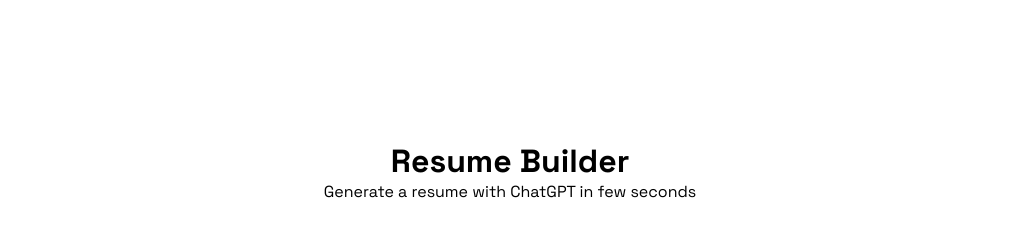
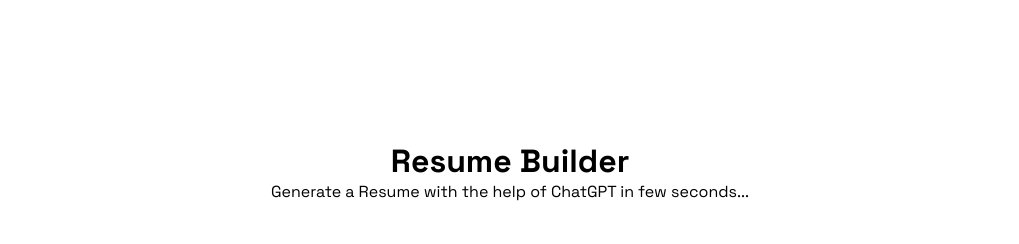
Before and after one commit to Shamilvkdev/AI-Resume-Builder, a React (Create React App) app in the folder client/: page / in a window 1280 px wide. Shown: the top 244 px of the page, without its empty margins (130-1149 px from the left). Built offline with nearby package versions, Linux system fonts and the light colour scheme.

Commit message:
para changes

```diff
--- a/client/src/components/Home.js
+++ b/client/src/components/Home.js
@@ -61,7 +61,7 @@
     return (
         <div className='app'>
             <h1>Resume Builder</h1>
-            <p>Generate a resume with ChatGPT in few seconds</p>
+            <p>Generate a Resume with the help of ChatGPT in few seconds...</p>
          <form
                 onSubmit={handleFormSubmit}
                 method='POST'
```
